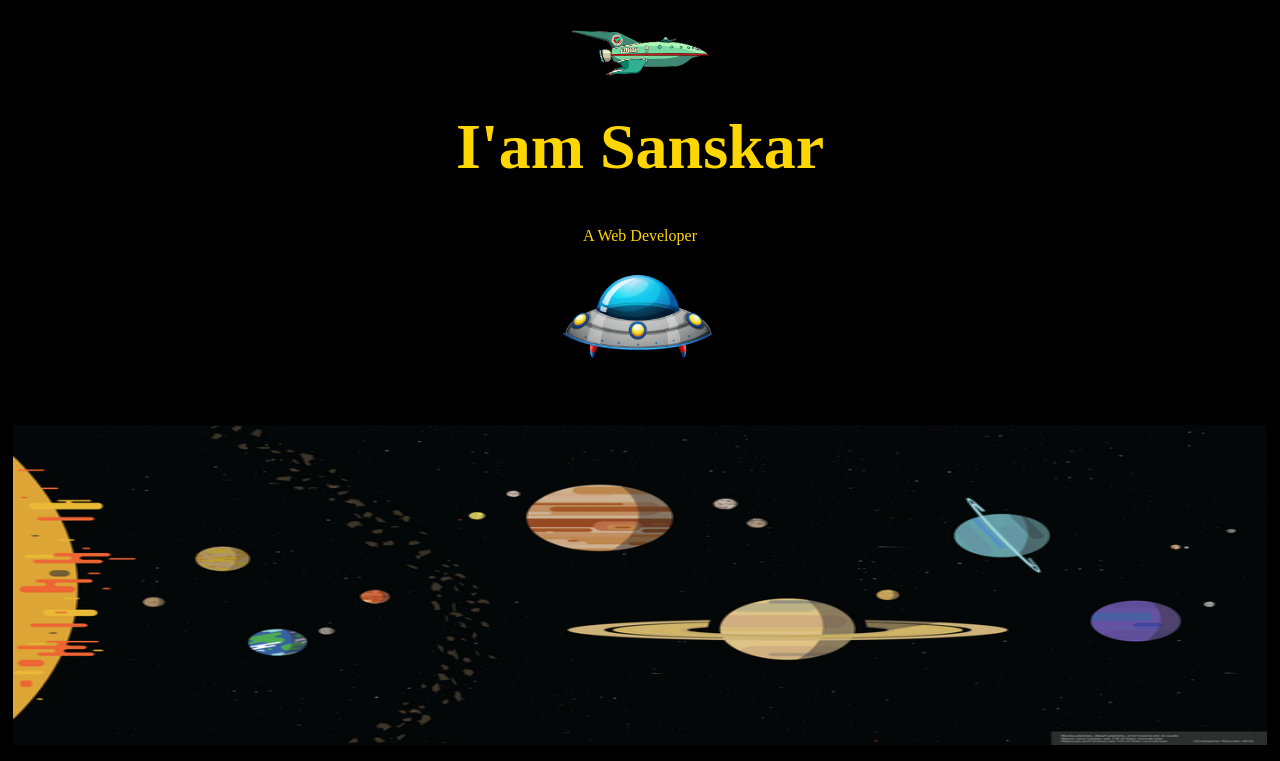
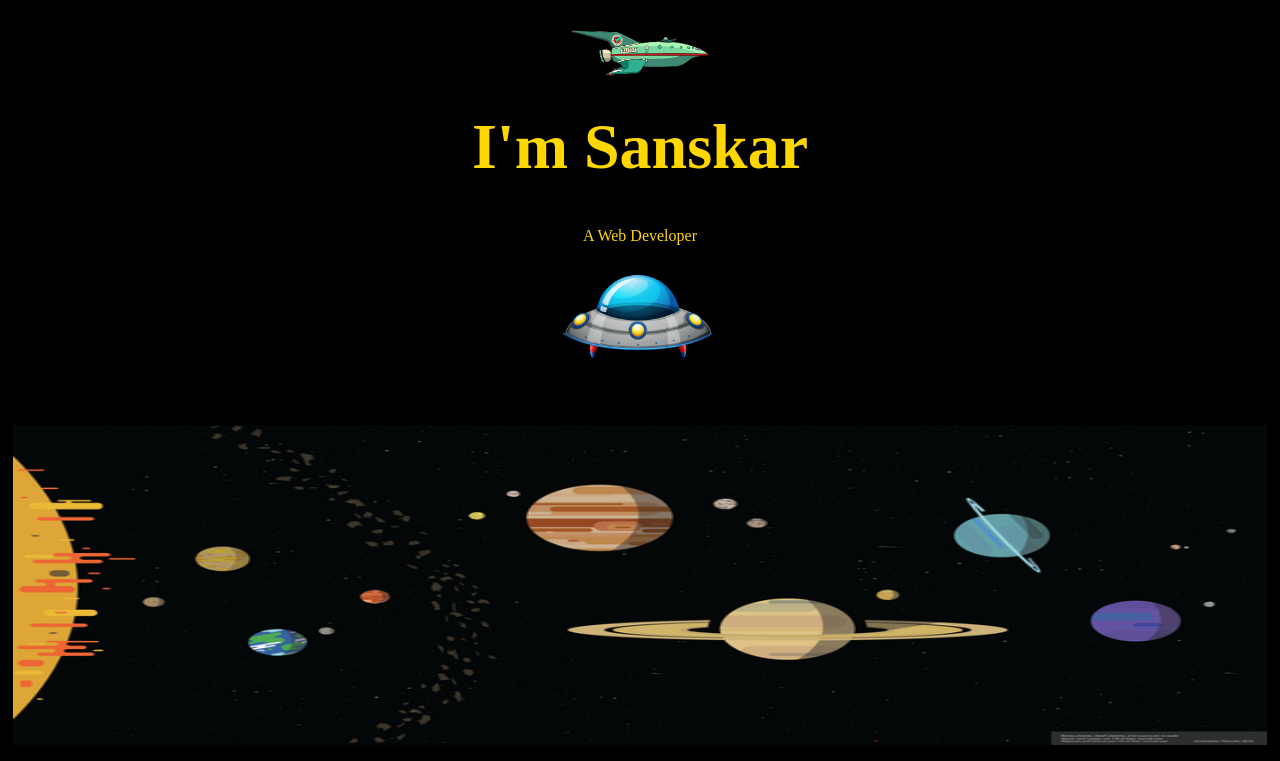
Before and after one commit to SanskarVarma/PersonalWeb-html-css-, a plain HTML site: page index.html in a window 1280 px wide. Shown: the top 761 px of the page. Drawn offline with Linux system fonts and the light colour scheme.

Commit message:
Update index.html

```diff
--- a/index.html
+++ b/index.html
@@ -14,7 +14,7 @@
 
     <div class="top-d">
         <img class="top-i" src="i1.png" alt="space shuttle top" style="width: 10rem;">
-        <h1>I'am Sanskar</h1>
+        <h1>I'm Sanskar</h1>
         <p>A Web Developer</p>
         <img class="btm-i" src="i2.png" alt="space shuttle bottom" style="width: 10rem;">
         <img class="ss" src="i3.webp" alt="ssolar system" style="width: 98vw;">
```
